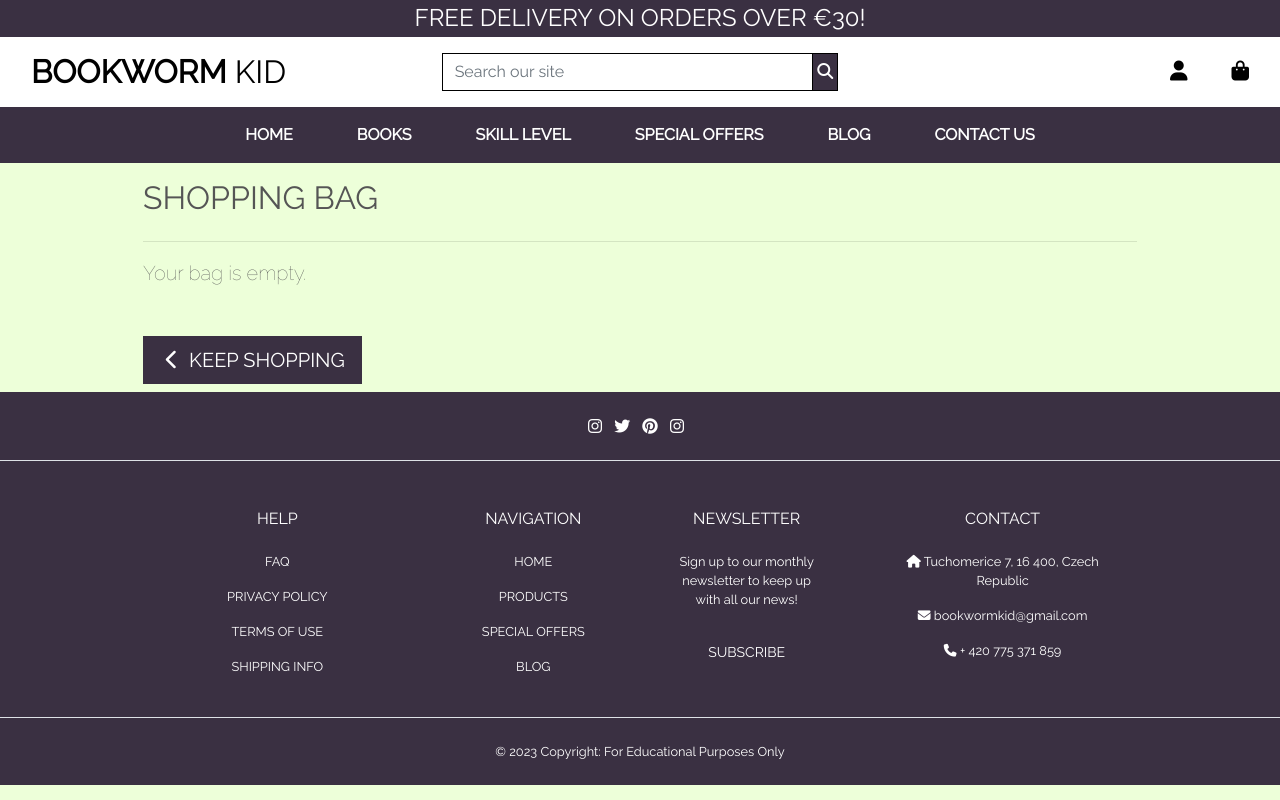
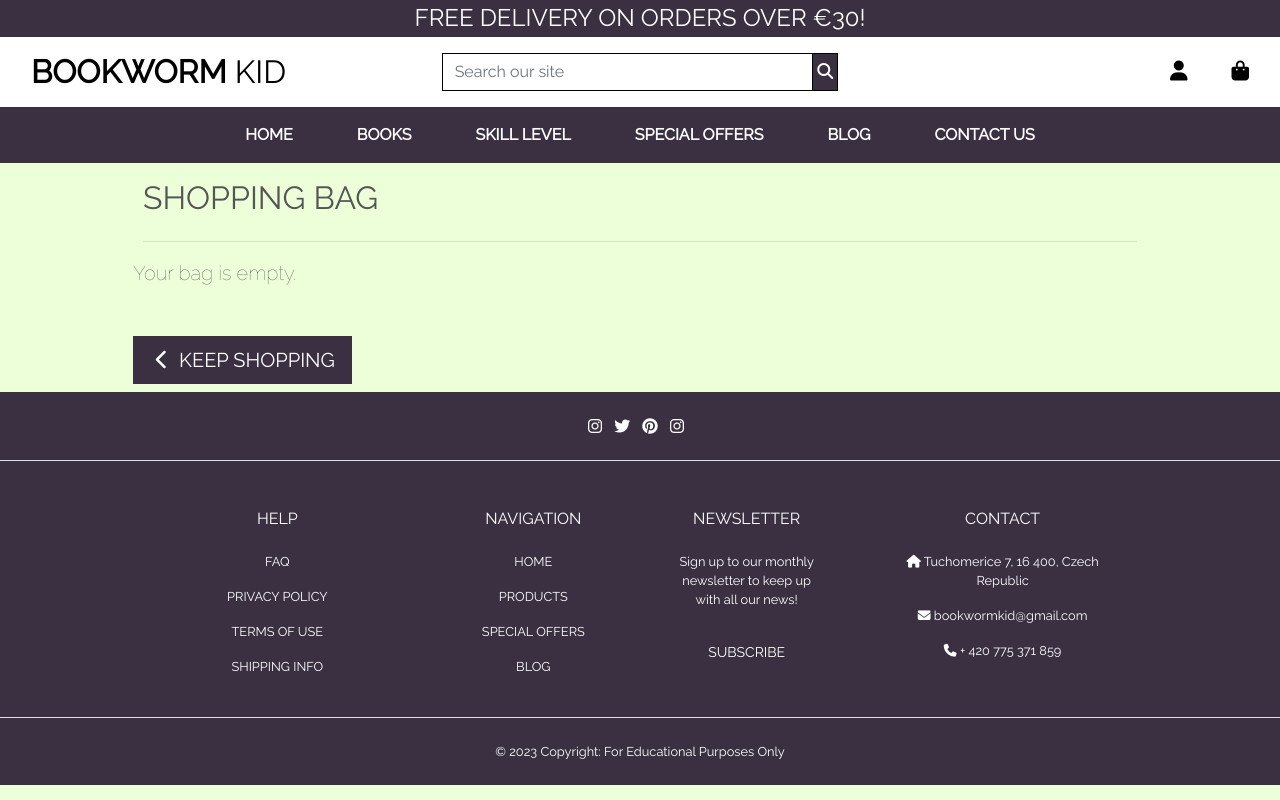
Before and after one commit to lucia2007/bookwormkid, a Django app: page /bag/ in a window 1280 px wide. Run offline with Django 3.2, Linux system fonts and the light colour scheme; some libraries are stand-ins or nearby versions.

Commit message:
Fix shopping bag padding and btn on small screens

```diff
--- a/bag/templates/bag/bag.html
+++ b/bag/templates/bag/bag.html
@@ -21,7 +21,7 @@
     </div>
 
     <div class="row">
-        <div class="col">
+        <div class="col bag-container">
             {% if bag_items %}
             <div class="table-responsive rounded">
                 <table class="table table-sm table-borderless">
@@ -98,13 +98,14 @@
                     </tr>
                     <tr>
                         <td colspan="5" class="text-right">
-                            <a href="{% url 'products' %}" class="btn btn-outline-navy rounded-0 btn-lg">
+                            <a href="{% url 'products' %}"
+                                class="btn btn-sm btn-shop btn-outline-navy rounded-0 btn-lg">
                                 <span class="icon">
                                     <i class="fas fa-chevron-left"></i>
                                 </span>
                                 <span class="text-uppercase">Keep Shopping</span>
                             </a>
-                            <a href="" class="btn btn-outline-navy rounded-0 btn-lg">
+                            <a href="" class="btn btn-sm btn-outline-navy btn-shop rounded-0 btn-lg">
                                 <span class="text-uppercase">Secure Checkout</span>
                                 <span class="icon">
                                     <i class="fas fa-lock"></i>
--- a/static/css/base.css
+++ b/static/css/base.css
@@ -154,6 +154,11 @@ a.category-badge>span.badge:hover {
     width: 20px;
 }
 
+/* Shopping Bag */
+.bag-container {
+    padding-left: 5px;
+    padding-right: 5px;
+}
 
 /* Footer  */
 /* https://www.youtube.com/watch?v=E9eWdZTpiGA - so the footer stays at the bottom*/
@@ -194,6 +199,19 @@ a.text-reset {
 /* Mobile screens */
 
 /* @media only screen and (min-width: 576px) {} */
+@media only screen and (min-width: 576px) {
+    .bag-container {
+        padding-left: 5px;
+        padding-right: 5px;
+    }
+
+    .btn-shop {
+        padding: 0.5rem 1rem;
+        font-size: 1.25rem;
+        line-height: 1.5;
+    }
+
+}
 
 /* Medium screen devices (768px and above) */
 @media only screen and (min-width: 768px) {
```
